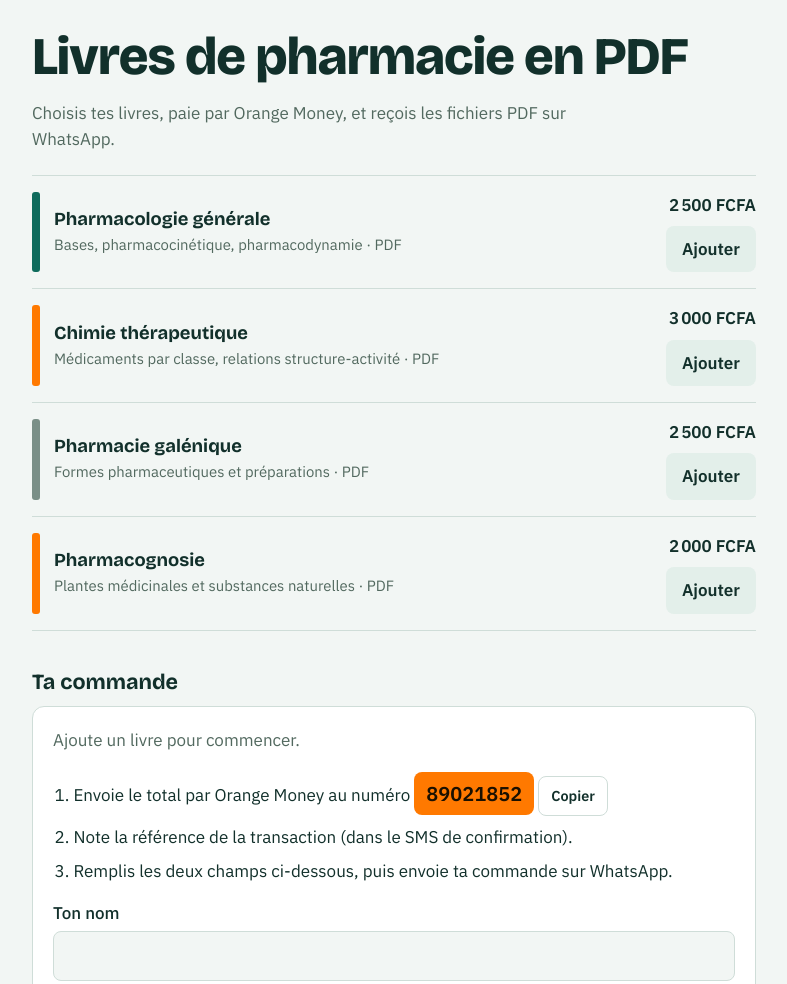
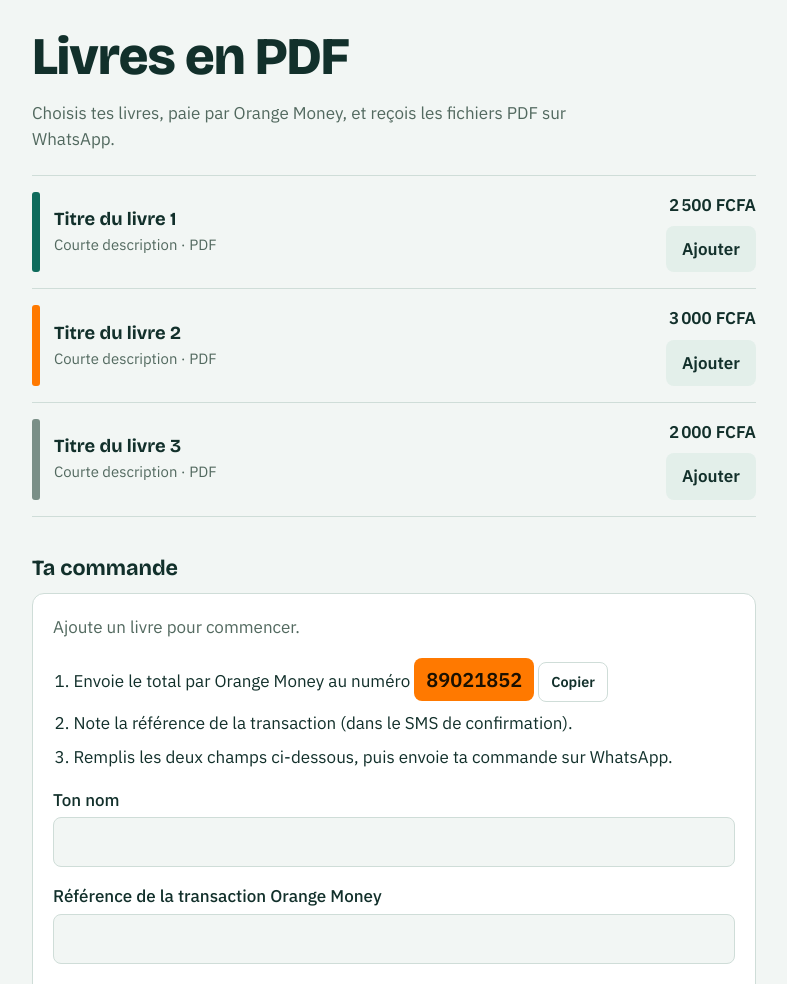
Before and after one commit to seydouabdoulaye9503-ux/librairie-pharma, a plain HTML site: page index.html in a window 1280 px wide. Shown: the top 984 px of the page, without its empty margins (246-1033 px from the left). Drawn offline with nearby package versions, Linux system fonts and the light colour scheme.

Commit message:
Update index.html

```diff
--- a/index.html
+++ b/index.html
@@ -3,7 +3,7 @@
 <head>
 <meta charset="utf-8">
 <meta name="viewport" content="width=device-width, initial-scale=1, viewport-fit=cover">
-<title>Livres de pharmacie en PDF</title>
+<title>Livres en PDF</title>
 <link rel="stylesheet" href="https://fonts.googleapis.com/css2?family=Bricolage+Grotesque:wght@500;700;800&family=IBM+Plex+Sans:wght@400;500;600&display=swap">
 <style>
 :root{
@@ -58,11 +58,13 @@ input{width:100%;font:inherit;padding:11px 12px;border:1px solid var(--line);bor
 .note{color:var(--muted);font-size:.9rem;margin:12px 0 0}
 .err{color:#B3261E;font-size:.92rem;min-height:1.4em;margin:8px 0 0}
 @media (prefers-color-scheme:dark){:root:not([data-theme="light"]) .err{color:#FF9C94}}
+.info{display:flex;gap:14px;align-items:center}
+.cover{width:56px;height:76px;object-fit:cover;border-radius:4px;border:1px solid var(--line);background:var(--tint);flex:none}
 </style>
 </head>
 <body>
 <div class="wrap">
-  <h1>Livres de pharmacie en PDF</h1>
+  <h1>Livres en PDF</h1>
   <p class="lead">Choisis tes livres, paie par Orange Money, et reçois les fichiers PDF sur WhatsApp.</p>
 
   <ul class="list" id="list" aria-label="Livres disponibles"></ul>
@@ -95,10 +97,10 @@ input{width:100%;font:inherit;padding:11px 12px;border:1px solid var(--line);bor
 var OM_NUMBER = "89021852";
 var WHATSAPP = "22389021852"; // indicatif Mali 223 + numéro
 var BOOKS = [
-  {id:1, title:"Pharmacologie générale", desc:"Bases, pharmacocinétique, pharmacodynamie", price:2500},
-  {id:2, title:"Chimie thérapeutique", desc:"Médicaments par classe, relations structure-activité", price:3000},
-  {id:3, title:"Pharmacie galénique", desc:"Formes pharmaceutiques et préparations", price:2500},
-  {id:4, title:"Pharmacognosie", desc:"Plantes médicinales et substances naturelles", price:2000}
+  // img = nom de la photo envoyée sur GitHub (facultatif). Exemple : img:"livre1.jpg"
+  {id:1, title:"Titre du livre 1", desc:"Courte description", price:2500, img:""},
+  {id:2, title:"Titre du livre 2", desc:"Courte description", price:3000, img:""},
+  {id:3, title:"Titre du livre 3", desc:"Courte description", price:2000, img:""}
 ];
 // ===================================================================
 var cart = {};
@@ -110,7 +112,7 @@ BOOKS.forEach(function(b){
   var li = document.createElement("li");
   li.className = "book";
   li.innerHTML = '<span class="spine" aria-hidden="true"></span>' +
-    '<div><div class="title">' + esc(b.title) + '</div><div class="desc">' + esc(b.desc) + ' · PDF</div></div>' +
+    '<div class="info">' + (b.img ? '<img class="cover" src="' + esc(b.img) + '" alt="Couverture : ' + esc(b.title) + '" loading="lazy">' : '') + '<div><div class="title">' + esc(b.title) + '</div><div class="desc">' + (b.desc ? esc(b.desc) + ' · ' : '') + 'PDF</div></div></div>' +
     '<div class="buy"><span class="price">' + fcfa(b.price) + '</span>' +
     '<button class="add" type="button" aria-pressed="false">Ajouter</button></div>';
   var btn = li.querySelector(".add");
```
